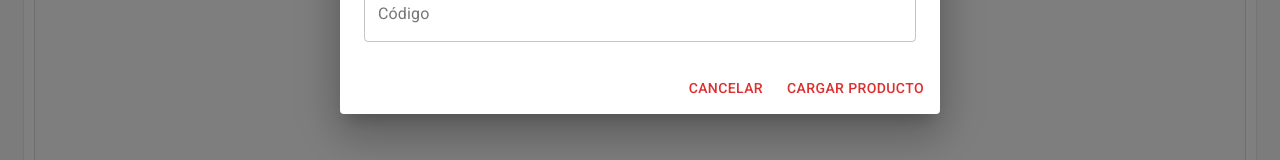
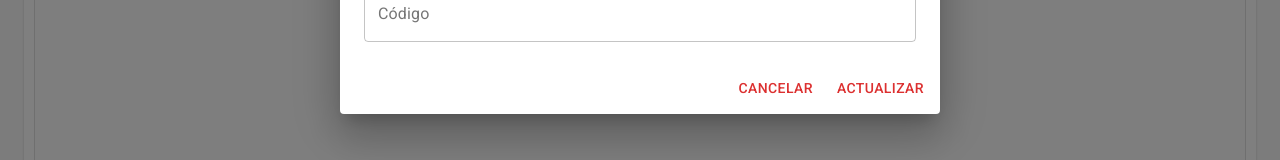
Before and after one commit to miltonbernhardt/la-chacra, a React (Create React App) app in the folder ui/: page /cargar/productos in a window 1280 px wide. Both pictures are taken after a click on the button "CARGAR PRODUCTO". Shown: the part 474-634 px from the top of the page. Built offline with nearby package versions, Linux system fonts and the light colour scheme; no server answers.

Commit message:
form of CargarProductoDialog.jsx now reflects when is an update or a load

```diff
--- a/ui/src/pages/CargarProductos/CargarProductoDialog.jsx
+++ b/ui/src/pages/CargarProductos/CargarProductoDialog.jsx
@@ -8,10 +8,9 @@ import {
     Grid,
     TextField
 } from '@mui/material';
-import {useCallback, useEffect, useState} from 'react';
+import {useCallback, useEffect, useState, useMemo} from 'react';
 import {toastValidationErrors} from "../../fields";
 import * as message from "../../messages";
-import {valMoreThan3Characters} from "../../messages";
 
 const quesoInicial = {
     id: '',
@@ -20,7 +19,7 @@ const quesoInicial = {
     nomenclatura: ''
 }
 
-const CargarProductoDialog = ({open, onClose, onSubmit, queso}) => {
+const CargarProductoDialog = ({open, onClose, onSubmit, queso, isEditingQueso}) => {
 
     const fieldCodigo = "Código"
     const fieldNomenclatura = "Nomenclatura"
@@ -37,6 +36,10 @@ const CargarProductoDialog = ({open, onClose, onSubmit, queso}) => {
             setQuesoForm(newQueso);
         }
     }
+
+    const labelCargar = useMemo(() => {
+        return isEditingQueso ? 'Actualizar' : 'Cargar queso'
+    }, [isEditingQueso]);
 
     const validateQueso = useCallback(() => {
         const errors = new Map();
@@ -111,7 +114,7 @@ const CargarProductoDialog = ({open, onClose, onSubmit, queso}) => {
                 </DialogContent>
                 <DialogActions>
                     <Button onClick={onClose}>Cancelar</Button>
-                    <Button onClick={onCargar}>Cargar Producto</Button>
+                    <Button onClick={onCargar}>{labelCargar}</Button>
                 </DialogActions>
             </Dialog>
         </>
--- a/ui/src/pages/CargarProductos/CargarProductos.jsx
+++ b/ui/src/pages/CargarProductos/CargarProductos.jsx
@@ -22,6 +22,7 @@ const CargarProductos = () => {
 
     // Dialogs
     const [isOpenCargarProducto, setOpenCargarProducto] = useState(false);
+    // const [isEditingQueso, setIsEditingQueso] = useState(false);
     const [isOpenEliminarProducto, setOpenEliminarProducto] = useState(false);
 
     useEffect(() => {
@@ -103,6 +104,7 @@ const CargarProductos = () => {
                 queso={queso}
                 onClose={() => setOpenCargarProducto(false)}
                 onSubmit={onSubmit}
+                isEditingQueso={isOpenCargarProducto}
             />
             <EliminarProductoDialog
                 open={isOpenEliminarProducto}
```
